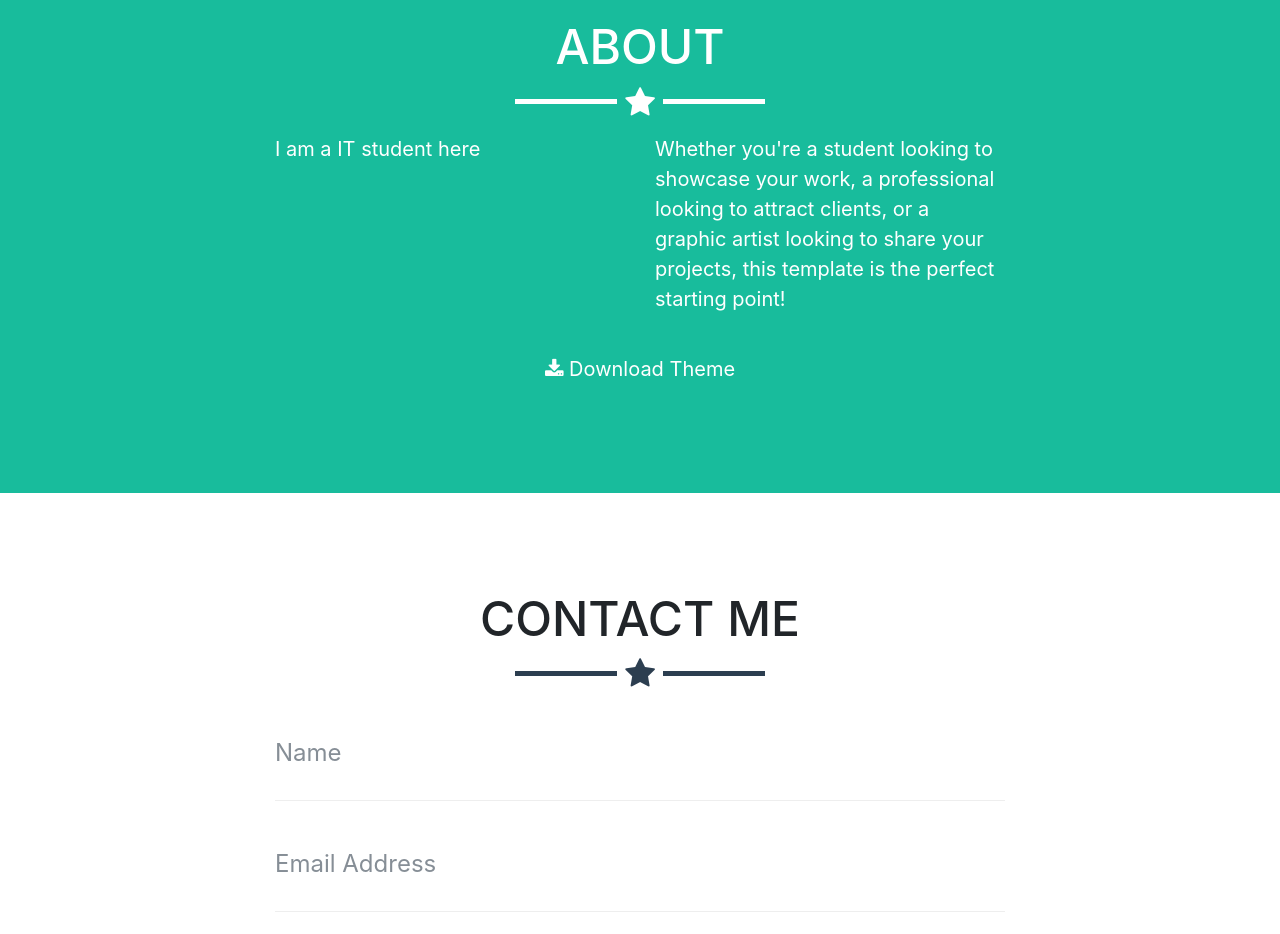
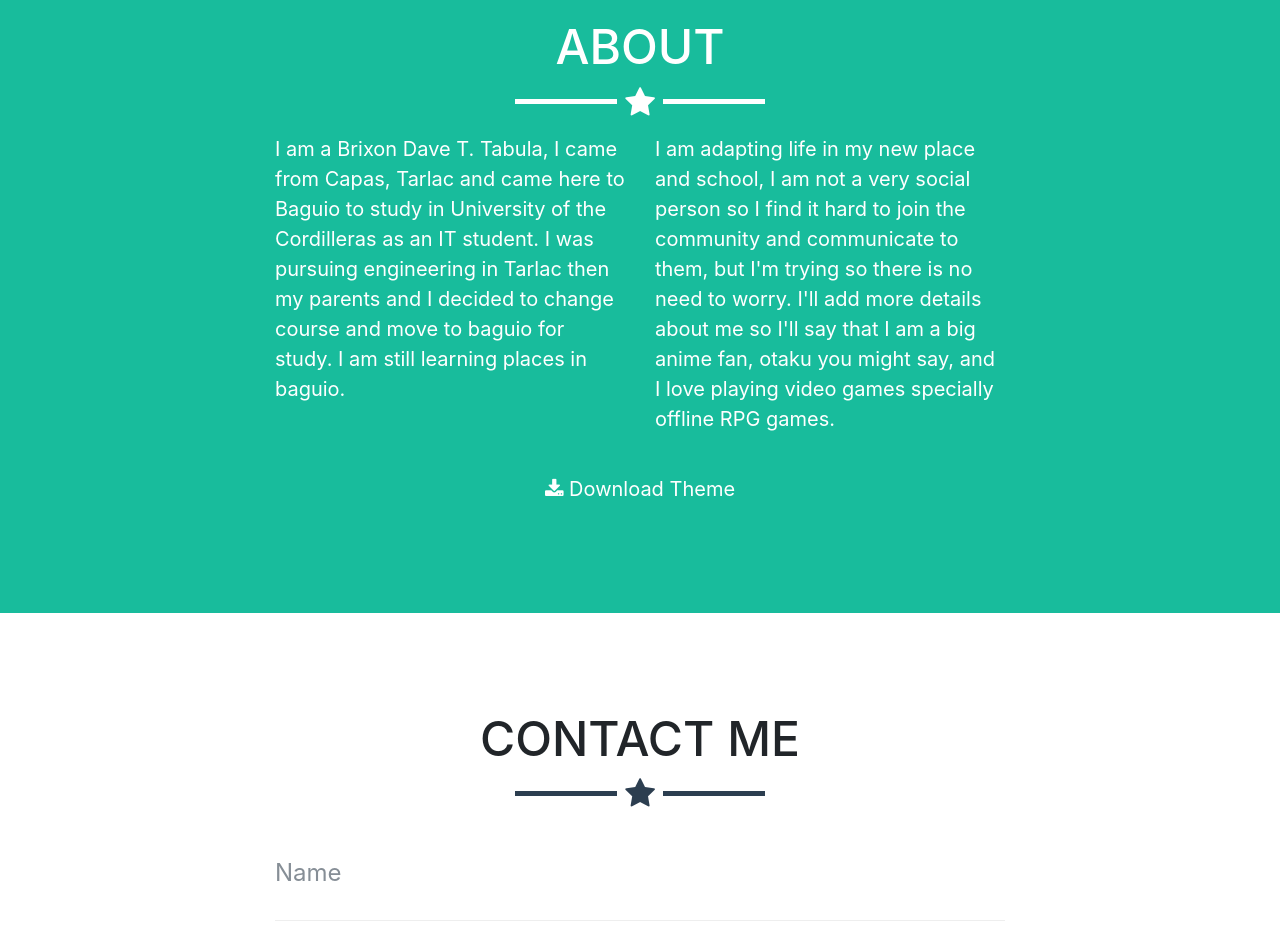
Before and after one commit to BrixTabula/brixtabula.github.io, a website with bundled scripts: page index.html in a window 1280 px wide. Shown: the part 1680-2614 px from the top of the page. Built offline with nearby package versions, Linux system fonts and the light colour scheme; a script that the page names is missing.

Commit message:
nanananana batman!

```diff
--- a/index.html
+++ b/index.html
@@ -138,10 +138,10 @@
         <hr class="star-light">
         <div class="row">
           <div class="col-lg-4 ml-auto">
-            <p>I am a IT student here</p>
+            <p>I am a Brixon Dave T. Tabula, I came from Capas, Tarlac and came here to Baguio to study in University of the Cordilleras as an IT student. I was pursuing engineering in Tarlac then my parents and I decided to change course and move to baguio for study. I am still learning places in baguio.</p>
           </div>
           <div class="col-lg-4 mr-auto">
-            <p>Whether you're a student looking to showcase your work, a professional looking to attract clients, or a graphic artist looking to share your projects, this template is the perfect starting point!</p>
+            <p>I am adapting life in my new place and school, I am not a very social person so I find it hard to join the community and communicate to them, but I'm trying so there is no need to worry. I'll add more details about me so I'll say that I am a big anime fan, otaku you might say, and I love playing video games specially offline RPG games.</p>
           </div>
           <div class="col-lg-8 mx-auto text-center">
             <a href="#" class="btn btn-lg btn-outline">
```
